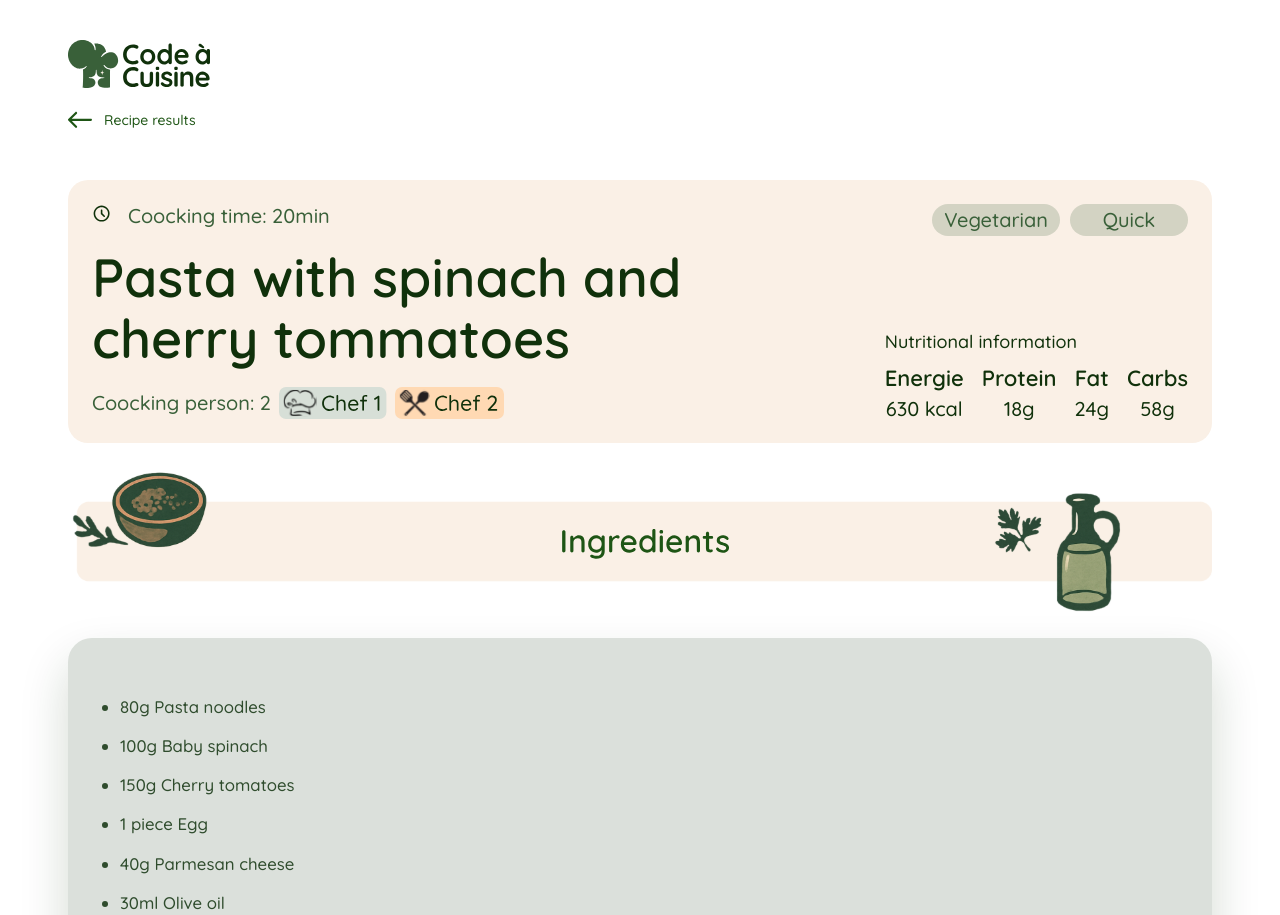
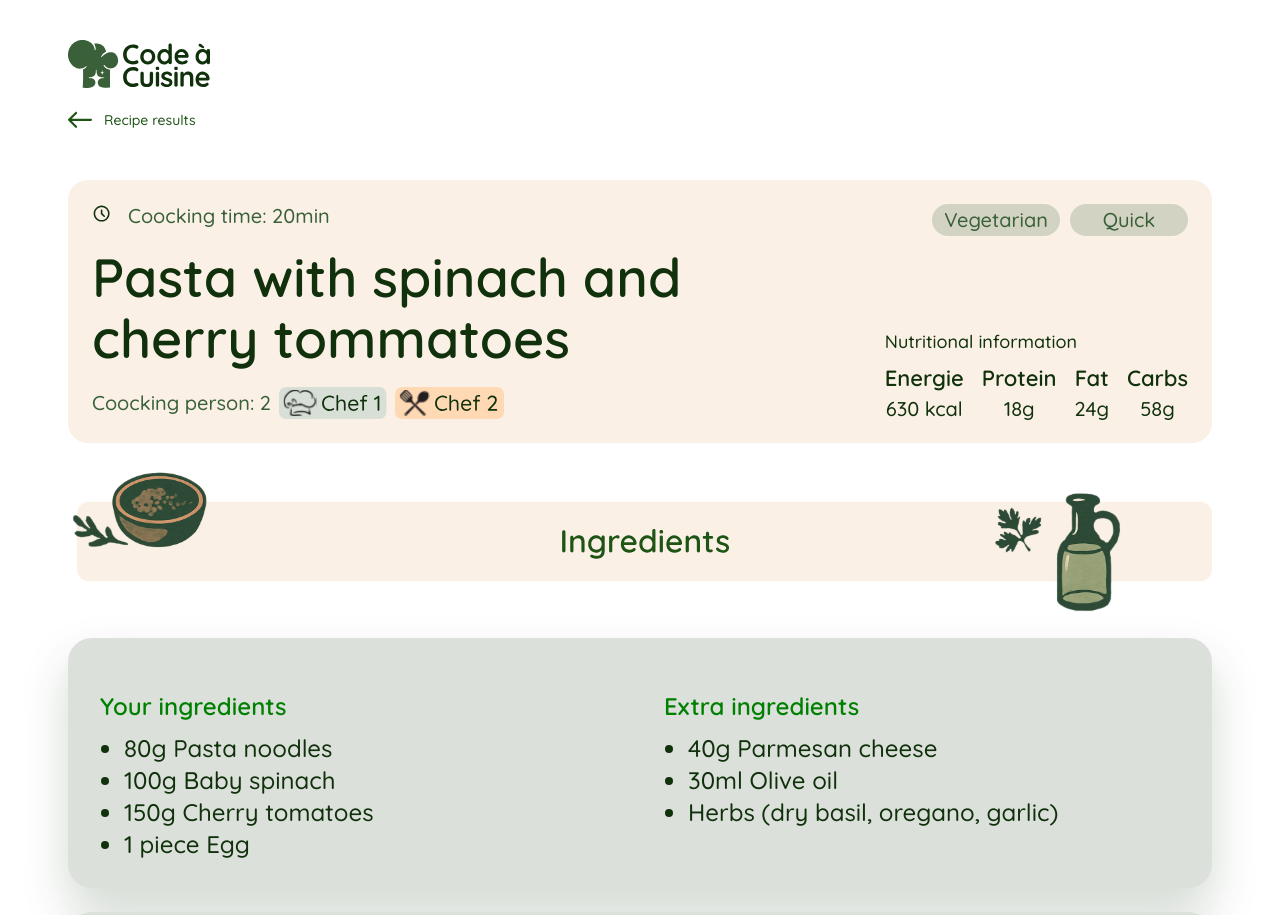
Before and after one commit to FatihYalcin42/code-cuisine, an Angular app: page /preparation in a window 1280 px wide. Shown: the top 915 px of the page. Built offline with nearby package versions, Linux system fonts and the light colour scheme.

Commit message:
feat: rebuild the recipe ingredients section into two Figma-style columns

```diff
--- a/src/app/pages/preparation-page/preparation-page.html
+++ b/src/app/pages/preparation-page/preparation-page.html
@@ -77,11 +77,31 @@
         <h2 class="preparation-card-title preparation-card-title-sr-only" id="ingredients-title">
           Ingredients
         </h2>
-        <ul class="preparation-list">
-          @for (ingredient of recipe.ingredients; track ingredient) {
-            <li>{{ ingredient }}</li>
-          }
-        </ul>
+        <div class="preparation-ingredients-grid">
+          <section class="preparation-ingredients-column" aria-labelledby="your-ingredients-title">
+            <h3 class="preparation-ingredients-heading" id="your-ingredients-title">
+              Your ingredients
+            </h3>
+
+            <ul class="preparation-ingredients-list">
+              @for (ingredient of ingredientColumns().yourIngredients; track ingredient) {
+                <li class="preparation-ingredients-item">{{ ingredient }}</li>
+              }
+            </ul>
+          </section>
+
+          <section class="preparation-ingredients-column" aria-labelledby="extra-ingredients-title">
+            <h3 class="preparation-ingredients-heading" id="extra-ingredients-title">
+              Extra ingredients
+            </h3>
+
+            <ul class="preparation-ingredients-list">
+              @for (ingredient of ingredientColumns().extraIngredients; track ingredient) {
+                <li class="preparation-ingredients-item">{{ ingredient }}</li>
+              }
+            </ul>
+          </section>
+        </div>
       </section>
 
       <section class="preparation-card" aria-labelledby="steps-title">
--- a/src/app/pages/preparation-page/preparation-page.scss
+++ b/src/app/pages/preparation-page/preparation-page.scss
@@ -314,6 +314,45 @@
   padding-left: 20px;
 }
 
+.preparation-ingredients-grid {
+  display: grid;
+  grid-template-columns: repeat(2, minmax(0, 1fr));
+  gap: 48px;
+  margin-top: 24px;
+}
+
+.preparation-ingredients-column {
+  min-width: 0;
+}
+
+.preparation-ingredients-heading {
+  margin: 0 0 18px;
+  color: #008000;
+  font-family: 'Quicksand', sans-serif;
+  font-size: 24px;
+  font-style: normal;
+  font-weight: 600;
+  line-height: 1;
+  letter-spacing: 0;
+}
+
+.preparation-ingredients-list {
+  display: grid;
+  gap: 8px;
+  margin: 0;
+  padding-left: 24px;
+}
+
+.preparation-ingredients-item {
+  color: #10310b;
+  font-family: 'Quicksand', sans-serif;
+  font-size: 24px;
+  font-style: normal;
+  font-weight: 500;
+  line-height: 1;
+  letter-spacing: 0;
+}
+
 .preparation-steps {
   padding-left: 24px;
 }
@@ -381,6 +420,16 @@
     padding: 24px;
   }
 
+  .preparation-ingredients-grid {
+    grid-template-columns: 1fr;
+    gap: 28px;
+  }
+
+  .preparation-ingredients-heading,
+  .preparation-ingredients-item {
+    font-size: 20px;
+  }
+
   .preparation-meta-item {
     font-size: 1.05rem;
   }
--- a/src/app/pages/preparation-page/preparation-page.ts
+++ b/src/app/pages/preparation-page/preparation-page.ts
@@ -103,4 +103,13 @@ export class PreparationPageComponent {
 
     return availableCookLabels.slice(0, Math.min(this.cookingPersons(), availableCookLabels.length));
   });
+  protected readonly ingredientColumns = computed(() => {
+    const ingredients = this.selectedRecipe()?.ingredients ?? [];
+    const splitIndex = Math.min(4, Math.ceil(ingredients.length / 2));
+
+    return {
+      yourIngredients: ingredients.slice(0, splitIndex),
+      extraIngredients: ingredients.slice(splitIndex),
+    };
+  });
 }
```
